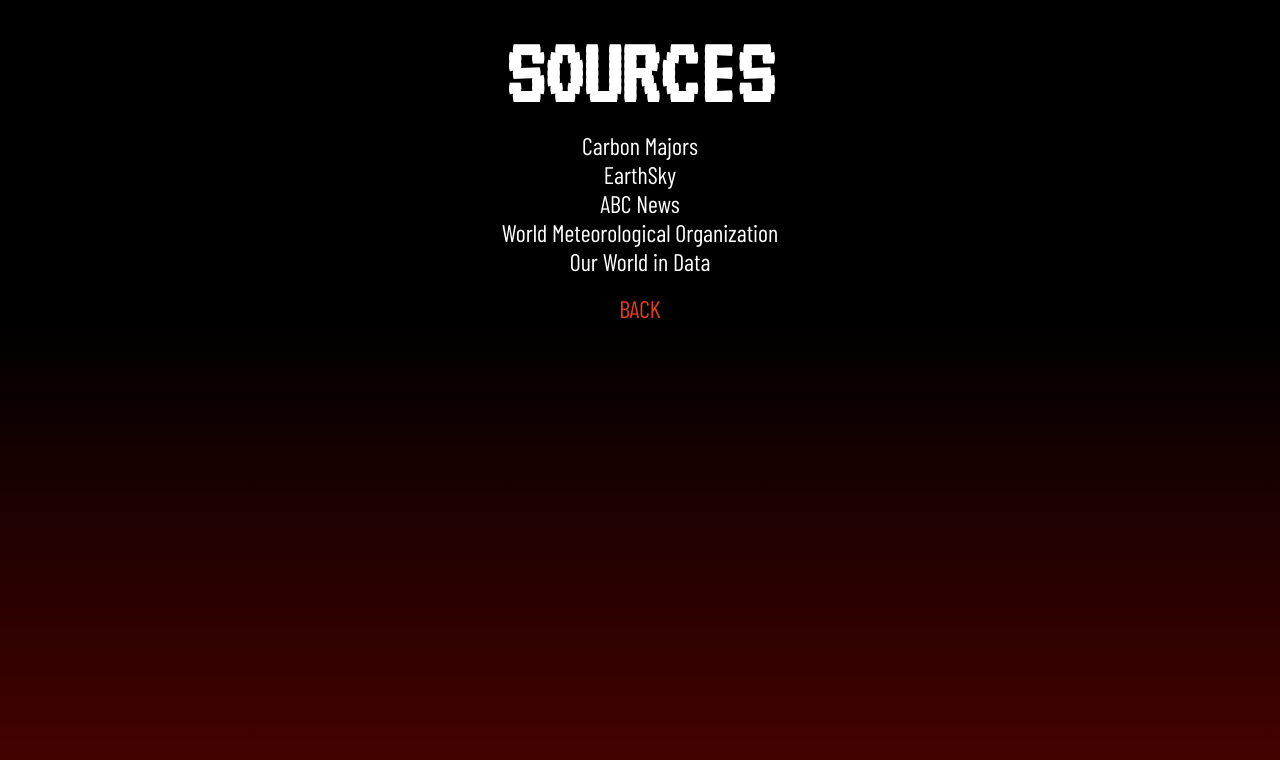
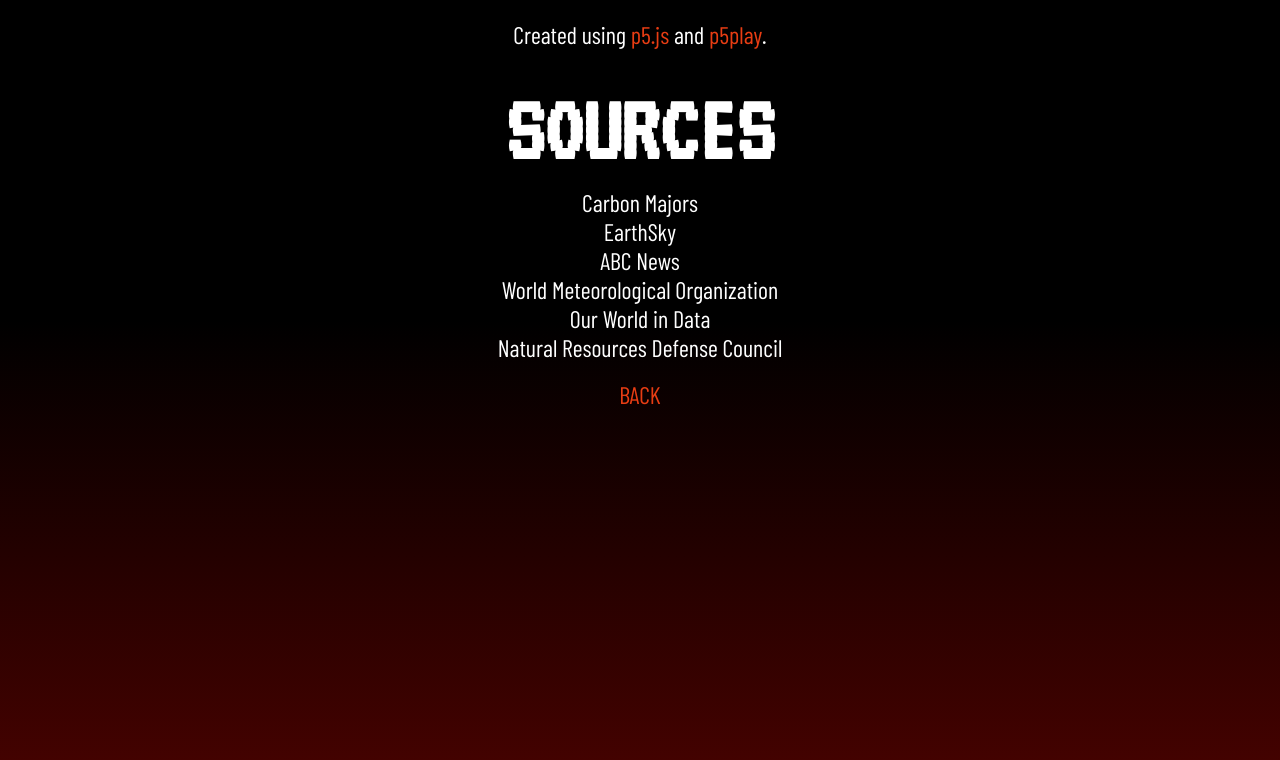
Before and after one commit to thaoduyenn/turn-up-the-heat, a plain HTML site: page sources.html in a window 1280 px wide. Drawn offline with nearby package versions, Linux system fonts and the light colour scheme; a web font is replaced by a local one.

Commit message:
credits update

```diff
--- a/sources.html
+++ b/sources.html
@@ -23,6 +23,9 @@
 	<!--suppress intro-->
 	<div id="p5play-intro"></div>
 	<div id="mainbody" style="max-width:100%">
+		<p>Created using <a href="https://p5js.org/reference/" rel="_blank">p5.js</a> and <a
+				href="https://p5play.org/learn/" rel="_blank">p5play</a>.</p>
+		<br>
 		<h1>SOURCES</h1>
 		<ul>
 			<li><a href="https://carbonmajors.org/Entities" rel="_blank">Carbon Majors</a></li>
@@ -34,6 +37,8 @@
 					rel="_blank">World Meteorological Organization</a></li>
 			<li><a href="https://ourworldindata.org/grapher/monthly-average-surface-temperatures-by-year"
 					rel="_blank">Our World in Data</a></li>
+			<li><a href="https://www.nrdc.org/bio/zanagee-artis/big-oil-made-billions-amidst-hottest-year-record"
+					rel="_blank">Natural Resources Defense Council</a></li>
 		</ul>
 
 		<br>
```
